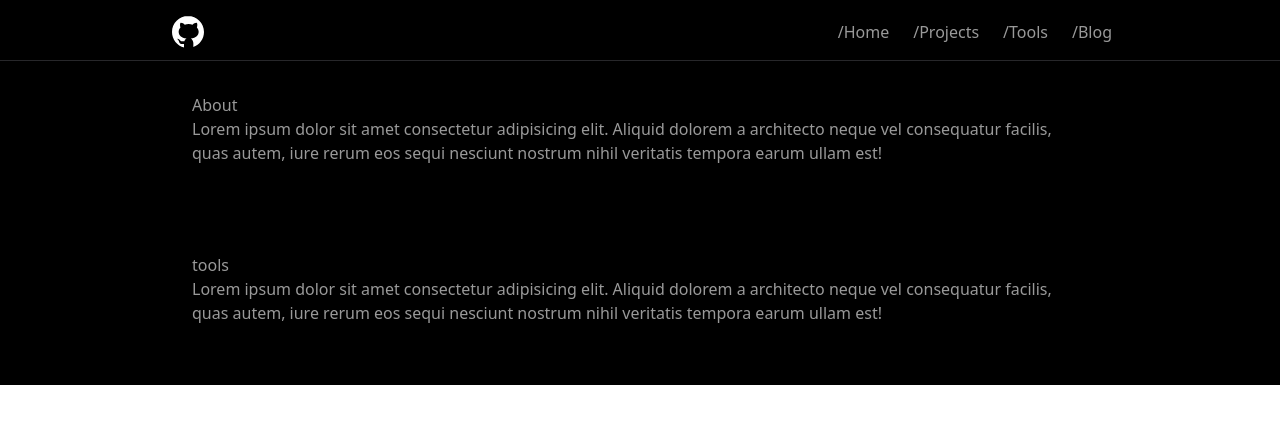
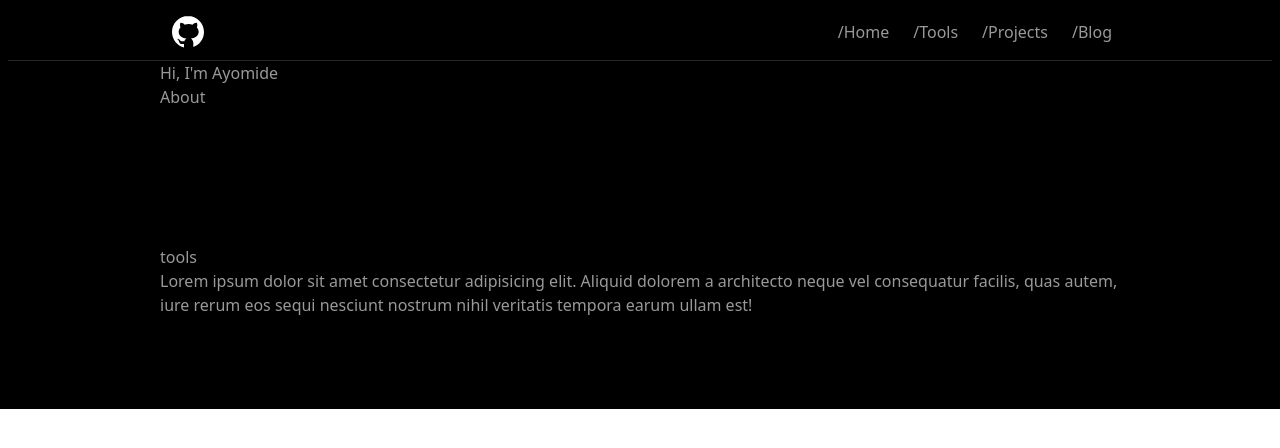
Before and after one commit to Ayothegod/portfolio, a Next.js app: page / in a window 1280 px wide. Shown: the top 448 px of the page. Built offline with nearby package versions, Linux system fonts and the light colour scheme.

Commit message:
start about me section

```diff
--- a/components/Header.jsx
+++ b/components/Header.jsx
@@ -14,10 +14,10 @@ const Header = () => {
           <Link href="/">/Home</Link>
         </li>
         <li className="text-md hover:text-green-700">
-          <Link href="#projects">/Projects</Link>
+          <Link href="#projects">/Tools</Link>
         </li>
         <li className="text-md hover:text-green-700">
-          <Link href="#tools">/Tools</Link>
+          <Link href="#tools">/Projects</Link>
         </li>
         <li className="text-md hover:text-green-700">
           <Link href='/blog'>/Blog</Link>
--- a/pages/index.js
+++ b/pages/index.js
@@ -10,7 +10,7 @@ export default function Home() {
         <meta name="viewport" content="width=device-width, initial-scale=1" />
         <link rel="icon" href="/favicon.ico" />
       </Head>
-      <main className="bg-black text-[#999] py-1">
+      <main className="bg-black text-[#999] py-1 px-2">
 
         <nav className="sticky top-0 border-b border-b-zinc-800 ">
           <section className="max-w-[60rem] mx-auto ">
@@ -18,12 +18,15 @@ export default function Home() {
           </section>
         </nav>
 
-        <section id="about"  className="max-w-[60rem] mx-auto p-8 h-[10rem]">
-          About
-          <p>Lorem ipsum dolor sit amet consectetur adipisicing elit. Aliquid dolorem a architecto neque vel consequatur facilis, quas autem, iure rerum eos sequi nesciunt nostrum nihil veritatis tempora earum ullam est!</p>
+        <section className="max-w-[60rem] mx-auto ">
+          <h1>Hi, I'm Ayomide</h1>
         </section>
 
-        <section id="tools" className="max-w-[60rem] mx-auto p-8 h-[10rem]">
+        <section id="tools"  className="max-w-[60rem] mx-auto  h-[10rem]">
+          About
+        </section>
+
+        <section id="projects" className="max-w-[60rem] mx-auto h-[10rem]">
           tools
           <p>Lorem ipsum dolor sit amet consectetur adipisicing elit. Aliquid dolorem a architecto neque vel consequatur facilis, quas autem, iure rerum eos sequi nesciunt nostrum nihil veritatis tempora earum ullam est!</p>
         </section>
```
